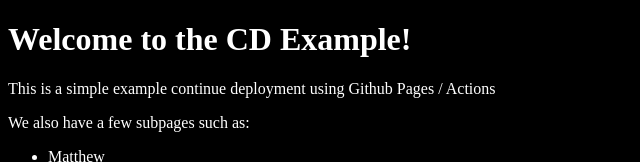
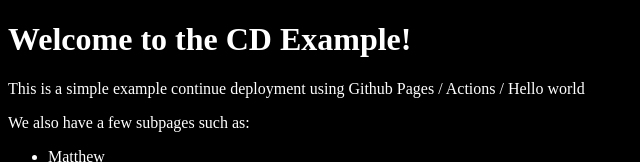
Before and after one commit to CSC-350-CS/Ci-CD-DANI, a plain HTML site: page index.html in a window 1280 px wide. Shown: the top 162 px of the page, without its empty margins (0-640 px from the left). Drawn offline with Linux system fonts and the light colour scheme.

Commit message:
add hello world

```diff
--- a/index.html
+++ b/index.html
@@ -6,7 +6,7 @@
 <body>
   <h1>Welcome to the CD Example!</h1>
   <p>
-    This is a simple example continue deployment using Github Pages / Actions
+    This is a simple example continue deployment using Github Pages / Actions / Hello world
   </p>
 
   <div>
```
